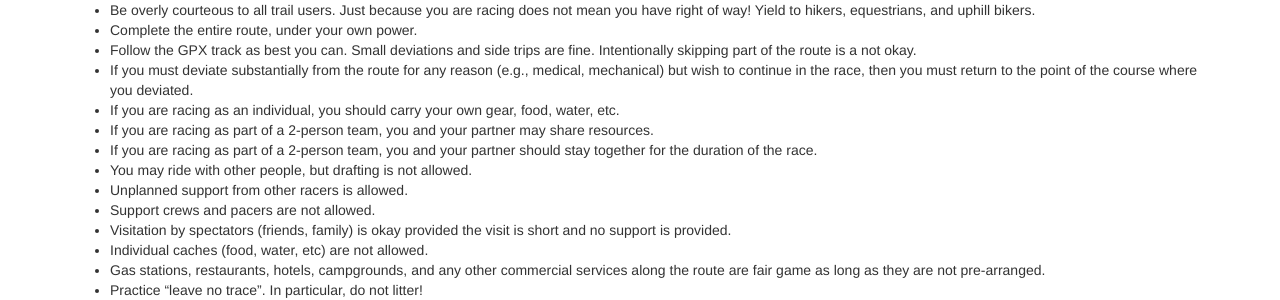
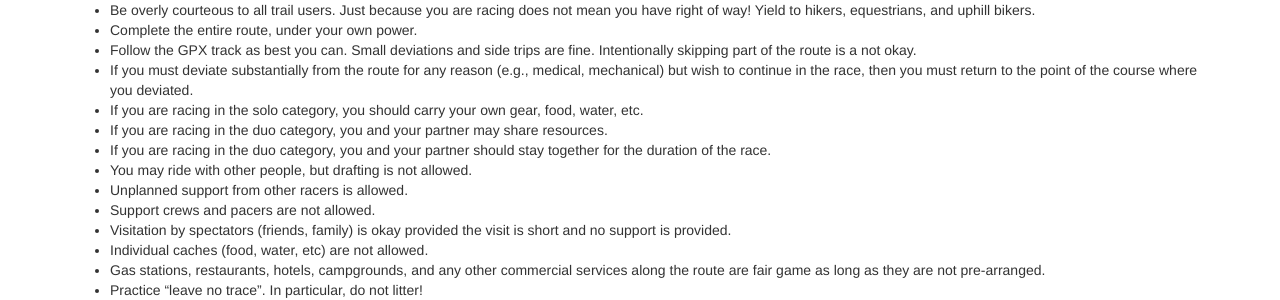
Before and after one commit to dcernst/PinyonsPines, a Jekyll site: the page built from rules.md, in a window 1280 px wide and 1120 px high. Shown: the part 670-970 px from the top of the window. Built offline with Jekyll 4.4.1, drawn with Linux system fonts in a browser that asks for light colours; nearby versions of some CDN libraries.

```diff
--- a/_includes/header.html
+++ b/_includes/header.html
@@ -50,7 +50,7 @@
 <li><a href="{{ site.baseurl }}/course">Course</a></li>
 <li><a href="{{ site.baseurl }}/rules">Rules</a></li>
 <li><a href="{{ site.baseurl }}/faqs">FAQs</a></li>
-<li><a href=" ">Register</a></li>
+<li><a href="https://docs.google.com/forms/d/e/1FAIpQLSf0Hpx2bJai-bseT1WJOTMZnYV5TtgrC0d0hLpGAltCE9qyjQ/viewform?usp=sf_link">Register</a></li>
 <li><a href="{{ site.baseurl }}/results/">Results</a></li>
 </ul>
 </div>
--- a/rules.md
+++ b/rules.md
@@ -17,9 +17,9 @@ The rules for this event follow the same principles as similar bikepacking races
 - Complete the entire route, under your own power.
 - Follow the GPX track as best you can. Small deviations and side trips are fine. Intentionally skipping part of the route is a not okay.
 - If you must deviate substantially from the route for any reason (e.g., medical, mechanical) but wish to continue in the race, then you must return to the point of the course where you deviated.
-- If you are racing as an individual, you should carry your own gear, food, water, etc.
-- If you are racing as part of a 2-person team, you and your partner may share resources.
-- If you are racing as part of a 2-person team, you and your partner should stay together for the duration of the race.
+- If you are racing in the solo category, you should carry your own gear, food, water, etc.
+- If you are racing in the duo category, you and your partner may share resources.
+- If you are racing in the duo category, you and your partner should stay together for the duration of the race.
 - You may ride with other people, but drafting is not allowed.
 - Unplanned support from other racers is allowed.
 - Support crews and pacers are not allowed.
```
Also changed, not shown: index.md (+1 -6 lines), results.md (+3 -3 lines).
